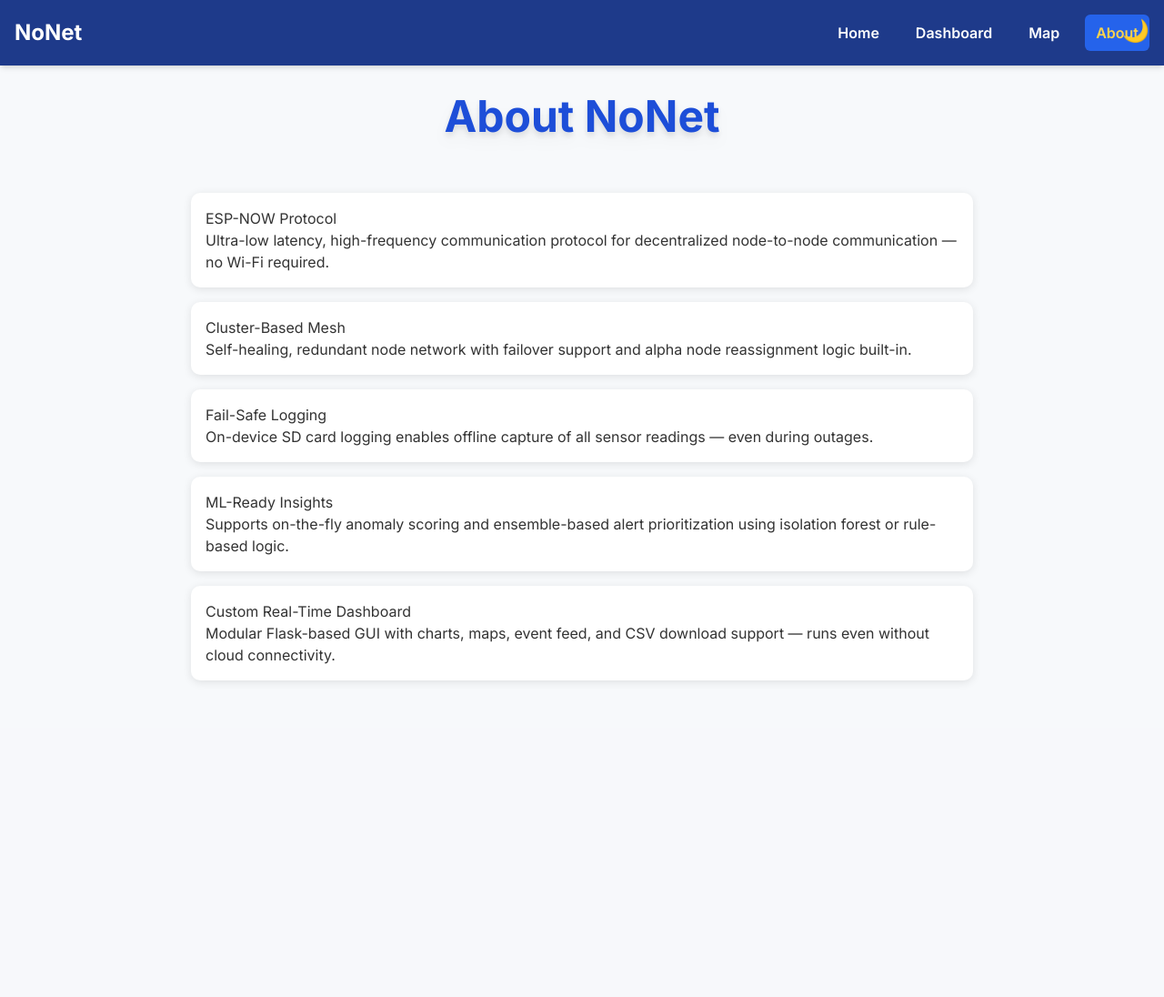
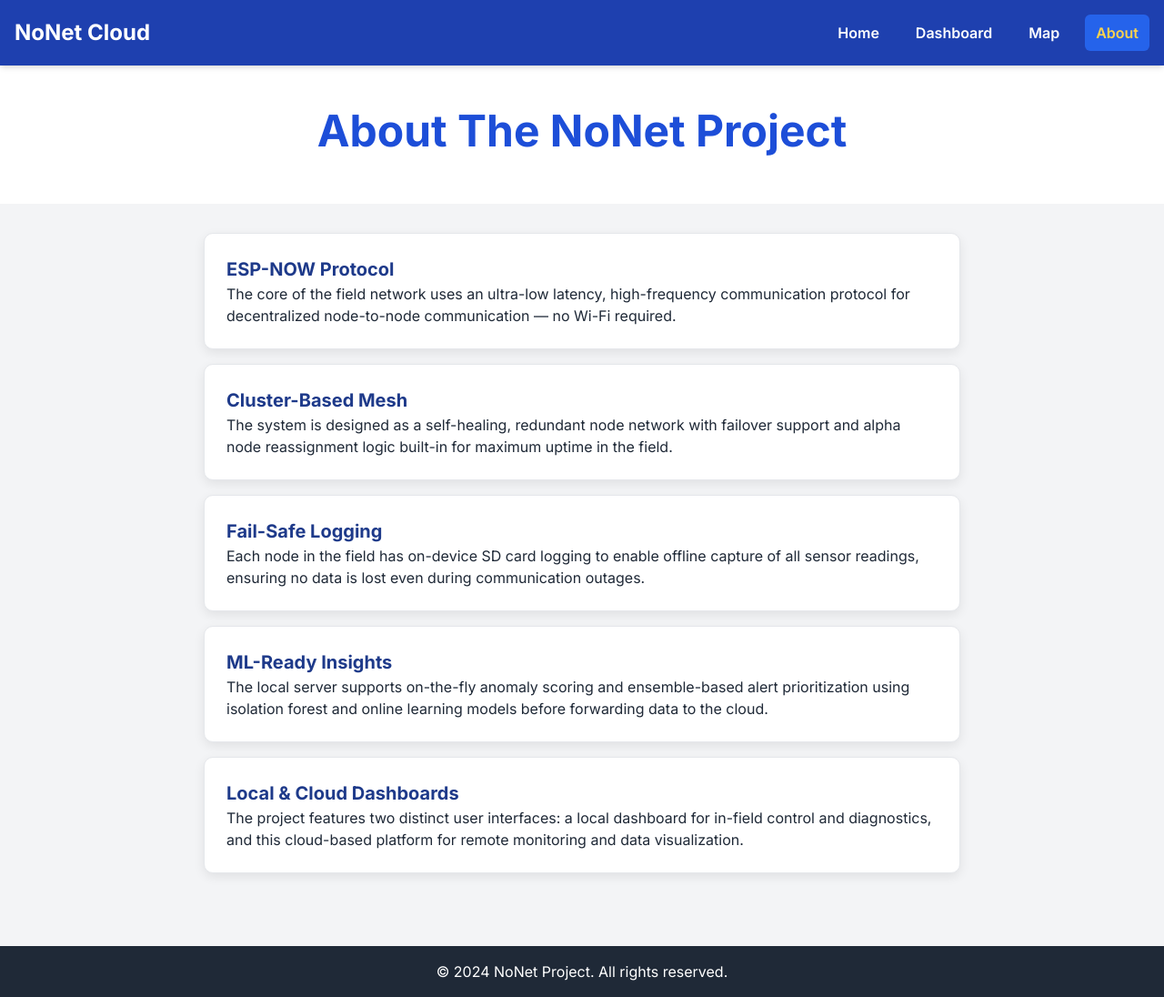
Before and after one commit to Giresh05/Nonet, a Flask app: template templates/about.html in a window 1280 px wide. Shown: the whole page at 91% size. Before the commit the page ends 750 px from the top, so only its background shows below. Run offline with Flask 3, Linux system fonts and the light colour scheme; the template is opened without the code that fills it, so the values that code supplies are empty; some libraries are stand-ins or nearby versions.

Commit message:
Update about.html

```diff
--- a/templates/about.html
+++ b/templates/about.html
@@ -3,127 +3,70 @@
 <head>
   <meta charset="UTF-8">
   <meta name="viewport" content="width=device-width, initial-scale=1.0">
-  <title>NoNet | About</title>
-  <!-- Tailwind CSS for styling -->
+  <title>NoNet | About The Project</title>
   <script src="https://cdn.tailwindcss.com"></script>
-  <!-- Inter font for a clean look -->
   <link href="https://fonts.googleapis.com/css2?family=Inter:wght@400;600;700&display=swap" rel="stylesheet">
   <style>
-    /* Custom CSS for dark mode and font */
-    body {
-      font-family: 'Inter', sans-serif;
-      transition: background-color 0.3s ease, color 0.3s ease;
-    }
-    :root {
-      --bg-color: #f7f9fb;
-      --text-color: #333;
-      --card-bg: #fff;
-      --nav-bg: #1e3a8a; /* Dark blue for nav */
-      --nav-text: white;
-      --nav-hover-bg: #2563eb; /* Blue-600 */
-      --nav-active-text: #fcd34d; /* Amber-300 */
-    }
-    body.dark-mode {
-      --bg-color: #1c1e21;
-      --text-color: #f0f0f0;
-      --card-bg: #2a2d31;
-      --nav-bg: #1a202c; /* Darker for dark mode nav */
-      --nav-text: #cbd5e1;
-      --nav-hover-bg: #2d3748;
-      --nav-active-text: #fcd34d;
-    }
-
-    /* Styles for the main content area */
-    main {
-      max-width: 900px;
-      margin: auto;
-      padding: 20px;
-    }
+    body { font-family: 'Inter', sans-serif; }
     .feature {
-      background-color: var(--card-bg);
-      padding: 16px;
+      background-color: white;
+      padding: 24px;
       margin-bottom: 16px;
       border-radius: 10px;
-      box-shadow: 0 2px 10px rgba(0, 0, 0, 0.1);
+      box-shadow: 0 4px 12px rgba(0, 0, 0, 0.08);
+      border: 1px solid #e5e7eb;
     }
     .feature h3 {
       margin-top: 0;
-      color: var(--text-color); /* Ensure heading color adapts */
-    }
-    .feature p {
-      color: var(--text-color); /* Ensure paragraph color adapts */
-    }
-    /* Theme toggle button styling */
-    #themeIcon {
-      position: absolute;
-      top: 1rem;
-      right: 1rem;
-      background: none;
-      border: none;
-      font-size: 1.5rem;
-      cursor: pointer;
-      color: var(--nav-text); /* Matches nav text color */
-      transition: color 0.3s ease;
-      z-index: 10; /* Ensure it's above other elements */
+      color: #1e3a8a;
+      font-size: 1.25rem;
+      font-weight: 700;
     }
   </style>
 </head>
-<body class="bg-[var(--bg-color)] text-[var(--text-color)] min-h-screen flex flex-col">
-  <button id="themeIcon">🌙</button>
-
+<body class="bg-gray-100 text-gray-800 min-h-screen flex flex-col">
   <!-- Navigation Bar -->
-  <nav class="bg-[var(--nav-bg)] p-4 shadow-md flex justify-center relative">
+  <nav class="bg-blue-800 p-4 shadow-md flex justify-center relative w-full">
     <div class="container mx-auto flex flex-col sm:flex-row justify-between items-center">
-      <div class="text-2xl font-bold text-[var(--nav-text)] mb-2 sm:mb-0">NoNet</div>
-      <div class="flex space-x-4">
-        <a href="/" class="text-[var(--nav-text)] font-semibold hover:text-[var(--nav-active-text)] py-2 px-3 rounded-md transition duration-300 hover:bg-[var(--nav-hover-bg)]">Home</a>
-        <a href="/dashboard" class="text-[var(--nav-text)] font-semibold hover:text-[var(--nav-active-text)] py-2 px-3 rounded-md transition duration-300 hover:bg-[var(--nav-hover-bg)]">Dashboard</a>
-        <a href="/map" class="text-[var(--nav-text)] font-semibold hover:text-[var(--nav-active-text)] py-2 px-3 rounded-md transition duration-300 hover:bg-[var(--nav-hover-bg)]">Map</a>
-        <a href="/about" class="text-[var(--nav-active-text)] font-semibold hover:text-[var(--nav-text)] py-2 px-3 rounded-md transition duration-300 bg-[var(--nav-hover-bg)]">About</a>
-      </div>
+        <div class="text-2xl font-bold text-white mb-2 sm:mb-0">NoNet Cloud</div>
+        <div class="flex space-x-4">
+            <a href="/" class="text-white font-semibold hover:text-amber-300 py-2 px-3 rounded-md transition duration-300 hover:bg-blue-700">Home</a>
+            <a href="/dashboard" class="text-white font-semibold hover:text-amber-300 py-2 px-3 rounded-md transition duration-300 hover:bg-blue-700">Dashboard</a>
+            <a href="/map" class="text-white font-semibold hover:text-amber-300 py-2 px-3 rounded-md transition duration-300 hover:bg-blue-700">Map</a>
+            <a href="/about" class="text-amber-300 font-semibold bg-blue-600 py-2 px-3 rounded-md transition duration-300">About</a>
+        </div>
     </div>
   </nav>
 
-  <header class="text-center py-8">
-    <h1 class="text-4xl sm:text-5xl font-extrabold text-blue-700 mb-2 drop-shadow-lg">About NoNet</h1>
+  <header class="text-center py-12 bg-white">
+    <h1 class="text-5xl font-extrabold text-blue-700 mb-2">About The NoNet Project</h1>
   </header>
 
-  <main class="flex-grow">
+  <main class="flex-grow container mx-auto p-8 max-w-4xl">
     <section class="feature">
       <h3>ESP-NOW Protocol</h3>
-      <p>Ultra-low latency, high-frequency communication protocol for decentralized node-to-node communication — no Wi-Fi required.</p>
+      <p>The core of the field network uses an ultra-low latency, high-frequency communication protocol for decentralized node-to-node communication — no Wi-Fi required.</p>
     </section>
     <section class="feature">
       <h3>Cluster-Based Mesh</h3>
-      <p>Self-healing, redundant node network with failover support and alpha node reassignment logic built-in.</p>
+      <p>The system is designed as a self-healing, redundant node network with failover support and alpha node reassignment logic built-in for maximum uptime in the field.</p>
     </section>
     <section class="feature">
       <h3>Fail-Safe Logging</h3>
-      <p>On-device SD card logging enables offline capture of all sensor readings — even during outages.</p>
+      <p>Each node in the field has on-device SD card logging to enable offline capture of all sensor readings, ensuring no data is lost even during communication outages.</p>
     </section>
     <section class="feature">
       <h3>ML-Ready Insights</h3>
-      <p>Supports on-the-fly anomaly scoring and ensemble-based alert prioritization using isolation forest or rule-based logic.</p>
+      <p>The local server supports on-the-fly anomaly scoring and ensemble-based alert prioritization using isolation forest and online learning models before forwarding data to the cloud.</p>
     </section>
     <section class="feature">
-      <h3>Custom Real-Time Dashboard</h3>
-      <p>Modular Flask-based GUI with charts, maps, event feed, and CSV download support — runs even without cloud connectivity.</p>
+      <h3>Local & Cloud Dashboards</h3>
+      <p>The project features two distinct user interfaces: a local dashboard for in-field control and diagnostics, and this cloud-based platform for remote monitoring and data visualization.</p>
     </section>
   </main>
 
-  <script>
-    const themeIcon = document.getElementById("themeIcon");
-    // Set initial theme icon based on current mode
-    if (document.body.classList.contains("dark-mode")) {
-      themeIcon.textContent = "☀️";
-    } else {
-      themeIcon.textContent = "🌙";
-    }
-
-    themeIcon.addEventListener("click", function () {
-      document.body.classList.toggle("dark-mode");
-      themeIcon.textContent = document.body.classList.contains("dark-mode") ? "☀️" : "🌙";
-    });
-  </script>
+  <footer class="bg-gray-800 text-white text-center p-4 mt-8">
+    <p>&copy; 2024 NoNet Project. All rights reserved.</p>
+  </footer>
 </body>
 </html>
```
